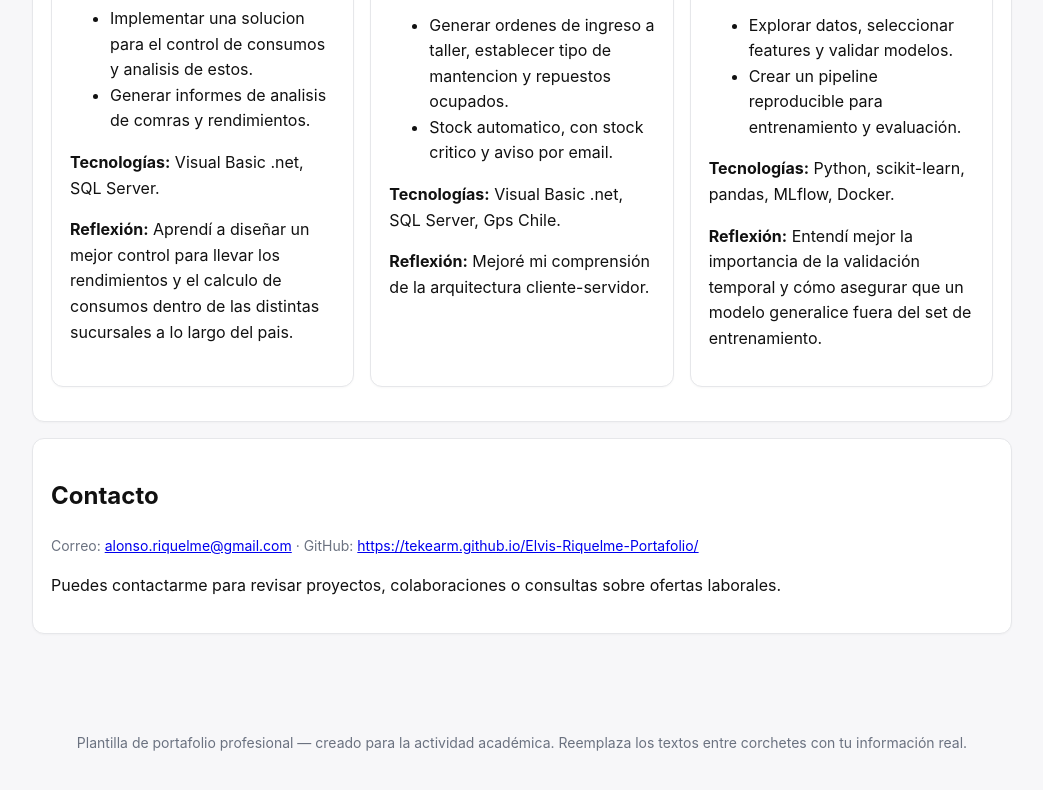
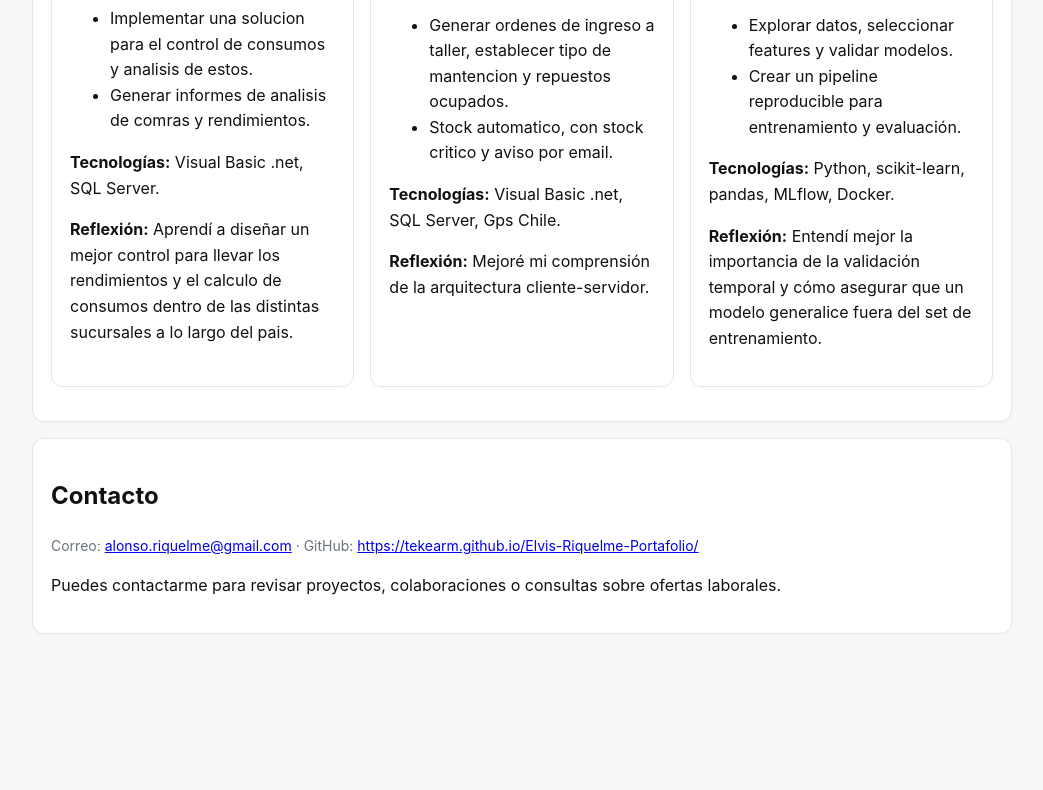
Before and after one commit to tekearm/Elvis-Riquelme-Portafolio, a plain HTML site: page index.html in a window 1280 px wide. Shown: the part 1078-1868 px from the top of the page, without its empty margins (118-1161 px from the left). After the commit the page ends 1840 px from the top, so only its background shows below. Drawn offline with Linux system fonts and the light colour scheme.

Commit message:
Remove placeholder text from footer
Removed placeholder text from the footer.

```diff
--- a/index.html
+++ b/index.html
@@ -119,7 +119,7 @@
 
   <footer>
     <div class="container">
-      <p>Plantilla de portafolio profesional — creado para la actividad académica. Reemplaza los textos entre corchetes con tu información real.</p>
+
     </div>
   </footer>
 </body>
```
